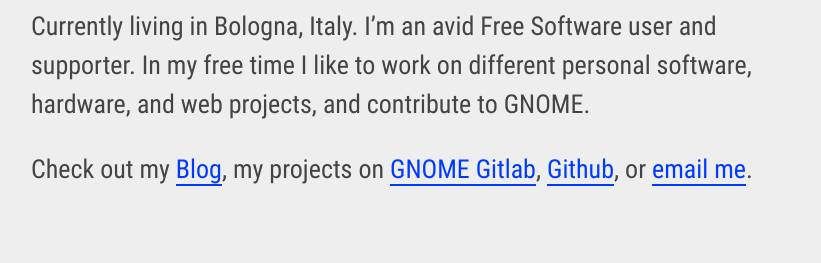
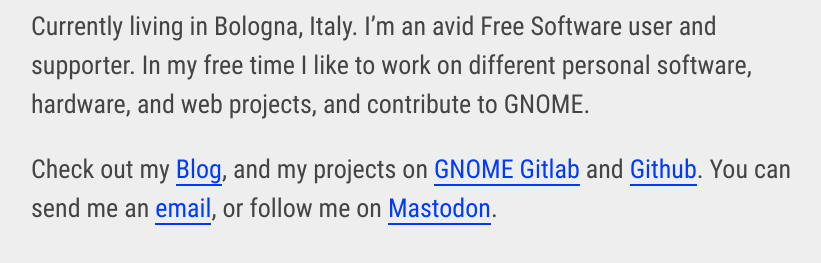
Before and after one commit to jsparber/jsparber.github.io, a plain HTML site: page index.html in a window 1280 px wide. Shown: the part 307-570 px from the top of the page, without its empty margins (224-1045 px from the left). Drawn offline with Linux system fonts and the light colour scheme.

Commit message:
Add mastodon link

```diff
--- a/index.html
+++ b/index.html
@@ -21,7 +21,7 @@
         In my free time I like to work on different personal software, hardware, and web projects, and contribute to GNOME.
       </p>
       <p>
-          Check out my <a href="https://blogs.gnome.org/jsparber">Blog</a>, my projects on <a href="https://gitlab.gnome.org/jsparber">GNOME Gitlab</a>, <a href="https://github.com/jsparber">Github</a>, or <a href="mailto:julian@sparber.net">email me</a>.
+      Check out my <a href="https://blogs.gnome.org/jsparber">Blog</a>, and my projects on <a href="https://gitlab.gnome.org/jsparber">GNOME Gitlab</a> and <a href="https://github.com/jsparber">Github</a>. You can send me an <a href="mailto:julian@sparber.net">email</a>, or follow me on <a href="https://mastodon.social/@jsparber">Mastodon</a>.
       </p>
     </div>
   </body>
```
